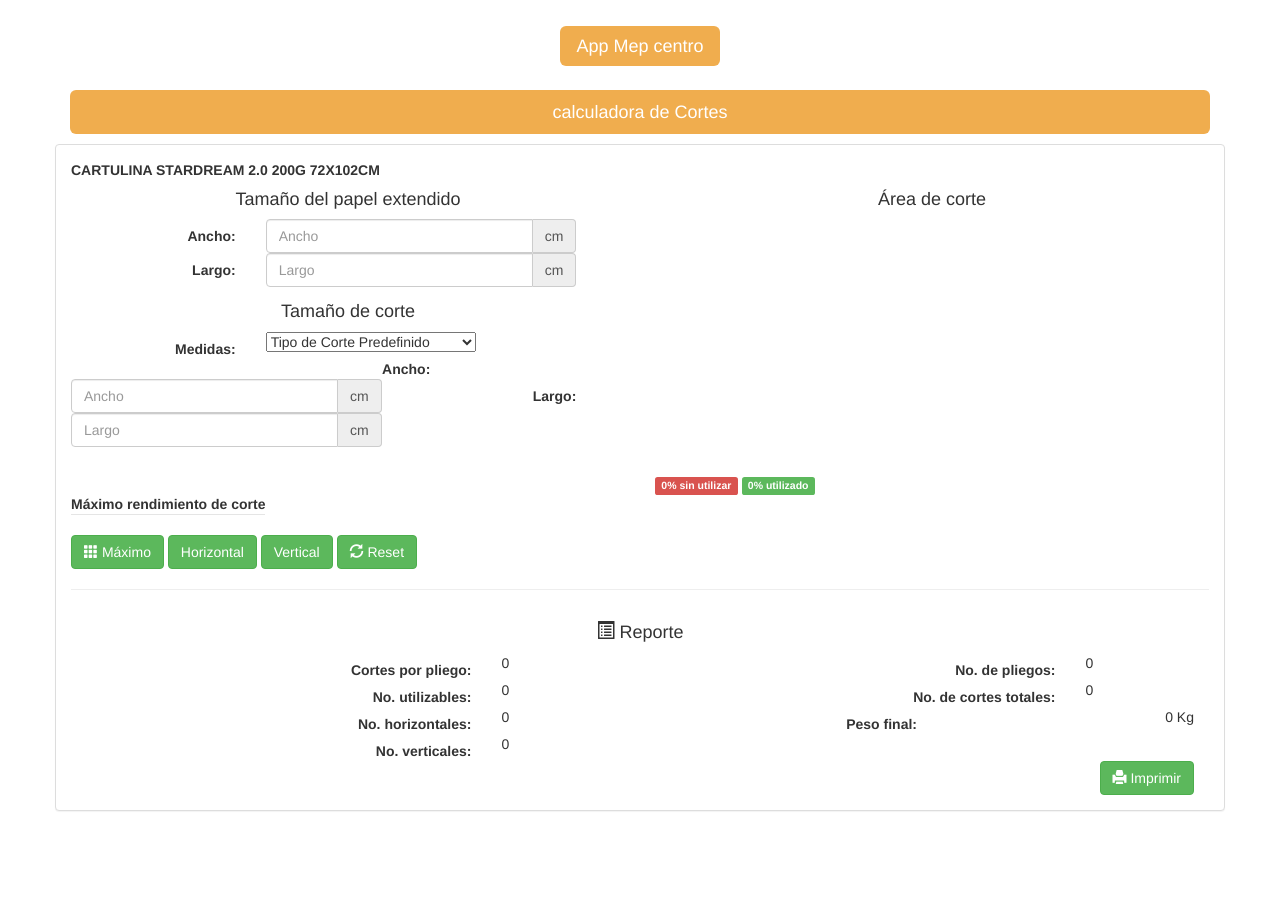
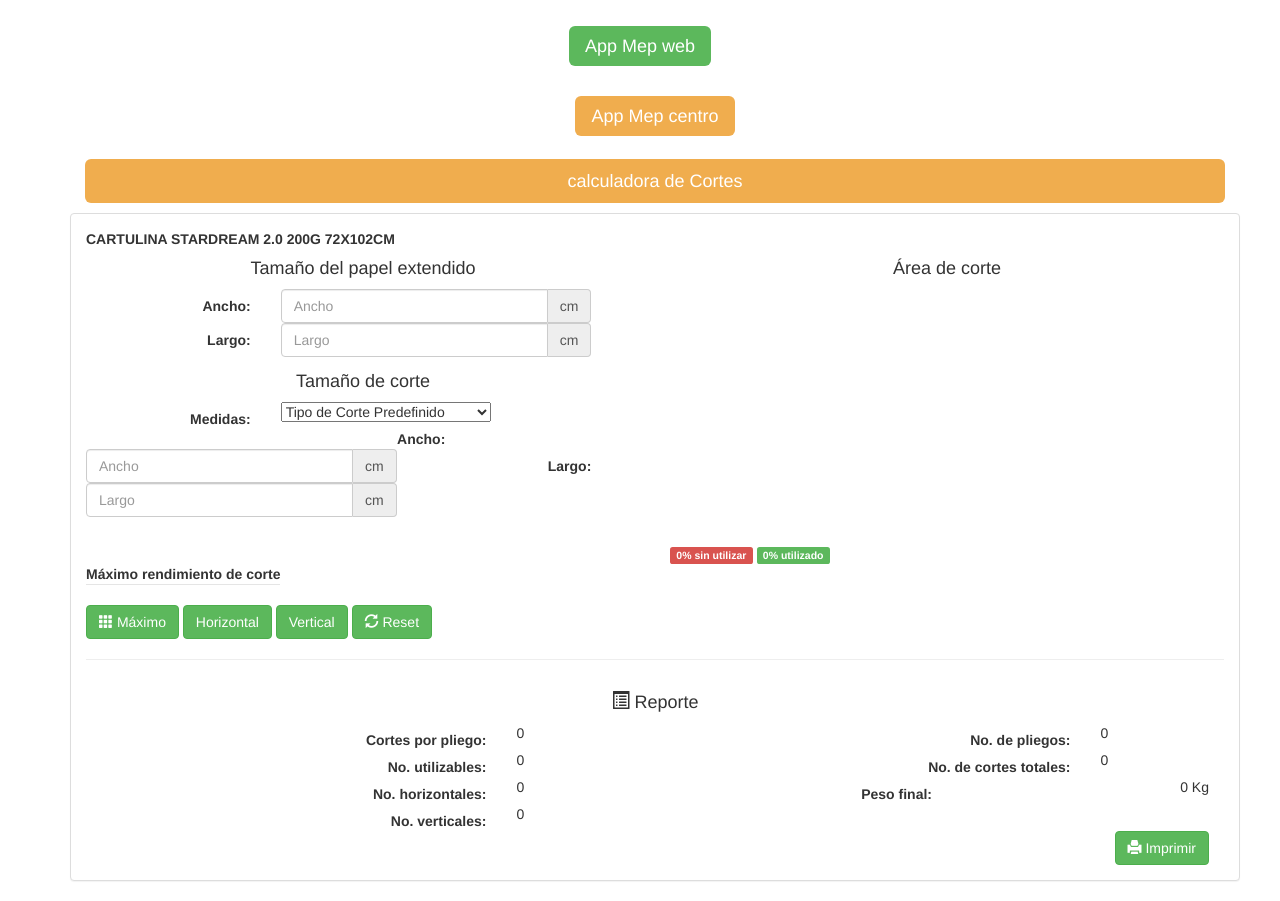
Before and after one commit to sublimosos/sublimosos.github.io, a plain HTML site: page index.html in a window 1280 px wide. Before the commit the page ends 831 px from the top, so only its background shows below. Drawn offline with nearby package versions, Linux system fonts and the light colour scheme.

Commit message:
update index

```diff
--- a/index.html
+++ b/index.html
@@ -24,6 +24,14 @@
     </head>
     <body class="bg-black">
         <div class="container ">
+
+            <h1 class="text-center">
+<a href="http://centro.com" class=" btn-lg btn-success">App Mep web</a>
+
+            </h1>
+        </div>
+        <div class="container ">
+            <div class="container ">
 
             <h1 class="text-center">
 <a href="centro://" class=" btn-lg btn-warning">App Mep centro</a>
```
